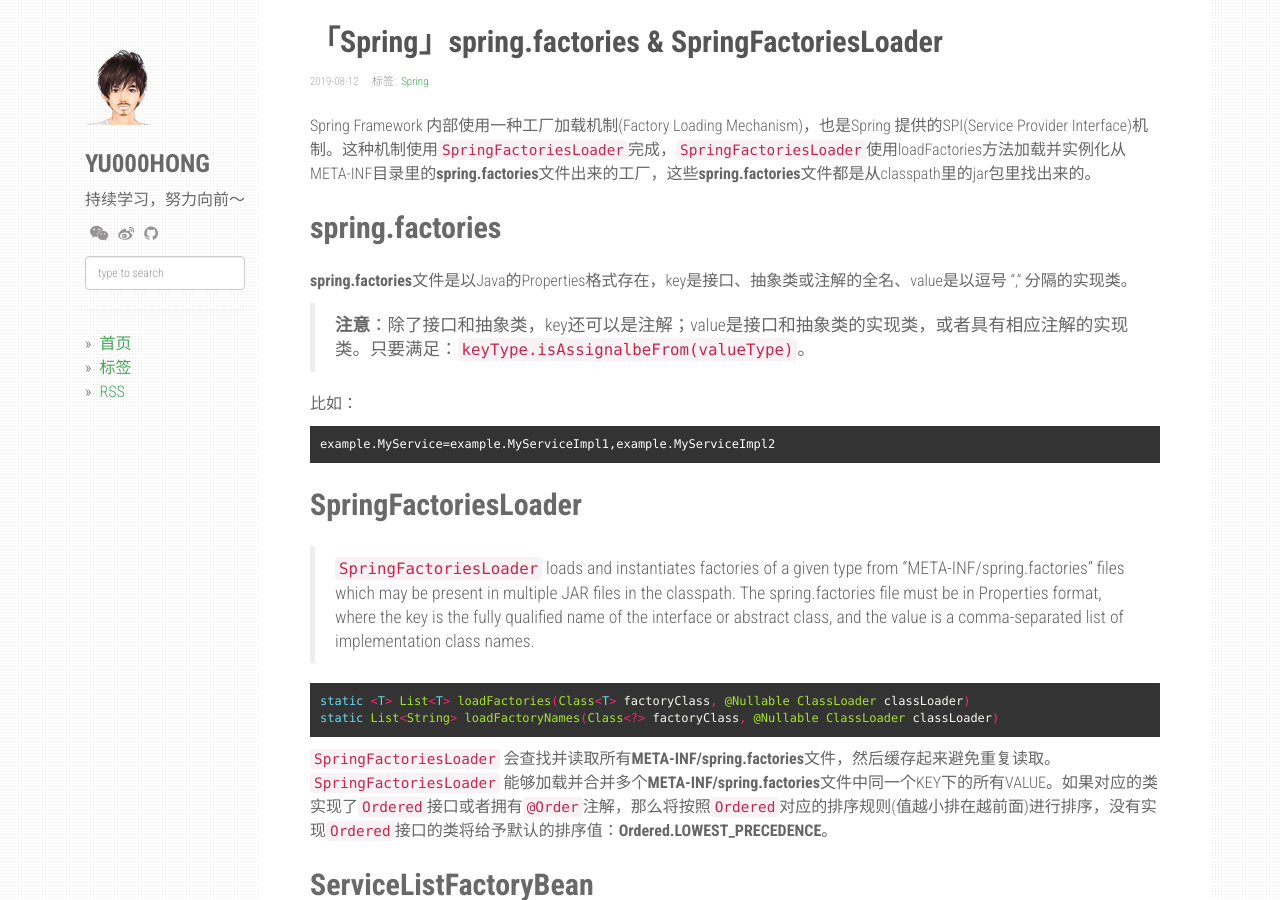
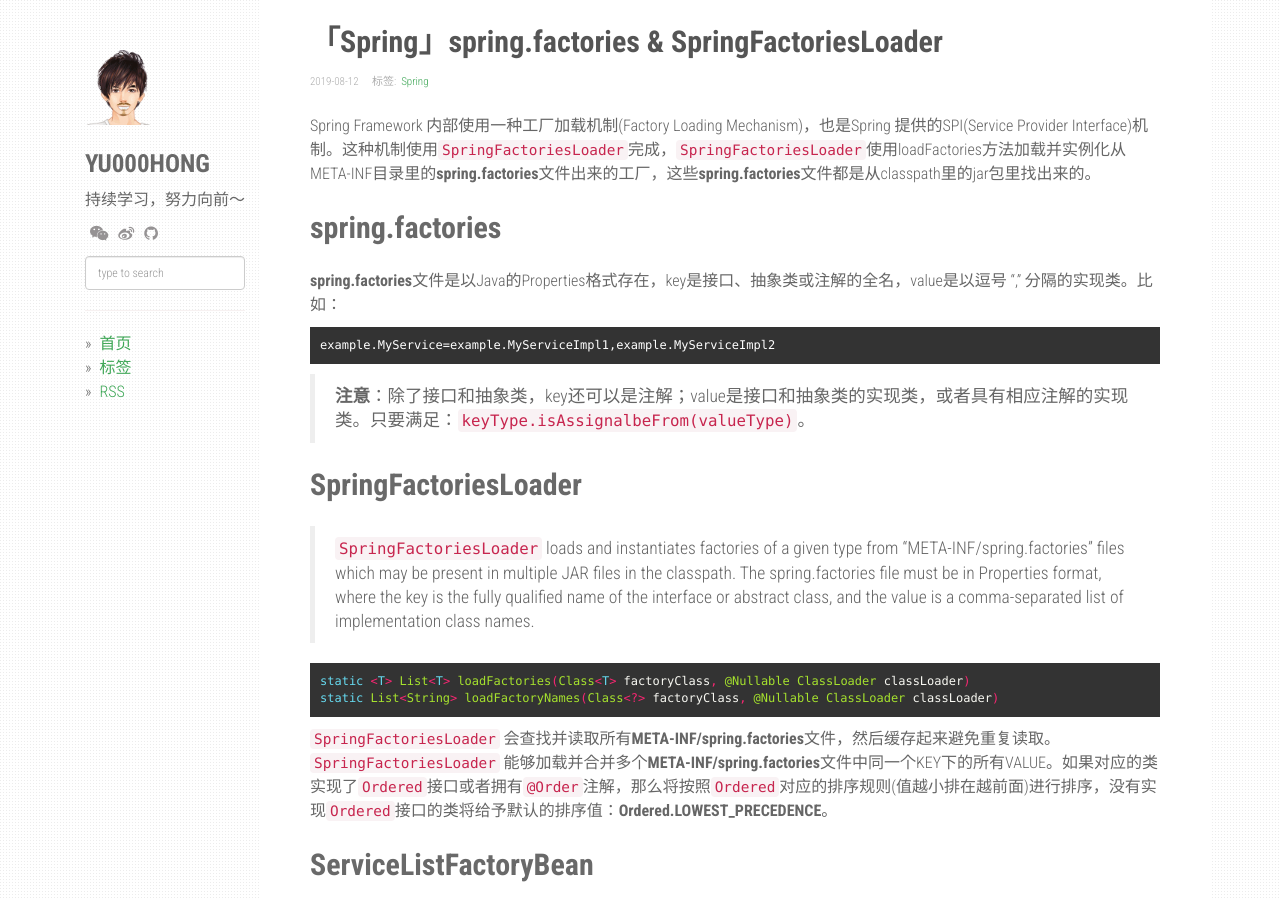
Before and after one commit to yu000hong/yu000hong.github.io, a Jekyll site: the page built from _posts/2019-08-12-spring-factories.md, in a window 1280 px wide and 900 px high. Built offline with Jekyll 4.4.1, drawn with Linux system fonts in a browser that asks for light colours; nearby versions of some CDN libraries.

Commit message:
update article

````diff
--- a/_posts/2019-08-12-spring-factories.md
+++ b/_posts/2019-08-12-spring-factories.md
@@ -9,15 +9,13 @@
 
 ## spring.factories
 
-**spring.factories**文件是以Java的Properties格式存在，key是接口、抽象类或注解的全名、value是以逗号 "," 分隔的实现类。
-
-> **注意**：除了接口和抽象类，key还可以是注解；value是接口和抽象类的实现类，或者具有相应注解的实现类。只要满足：`keyType.isAssignalbeFrom(valueType)`。
-
-比如：
+**spring.factories**文件是以Java的Properties格式存在，key是接口、抽象类或注解的全名，value是以逗号 "," 分隔的实现类。比如：
 
 ```
 example.MyService=example.MyServiceImpl1,example.MyServiceImpl2
 ```
+
+> **注意**：除了接口和抽象类，key还可以是注解；value是接口和抽象类的实现类，或者具有相应注解的实现类。只要满足：`keyType.isAssignalbeFrom(valueType)`。
 
 ## SpringFactoriesLoader
 
````
